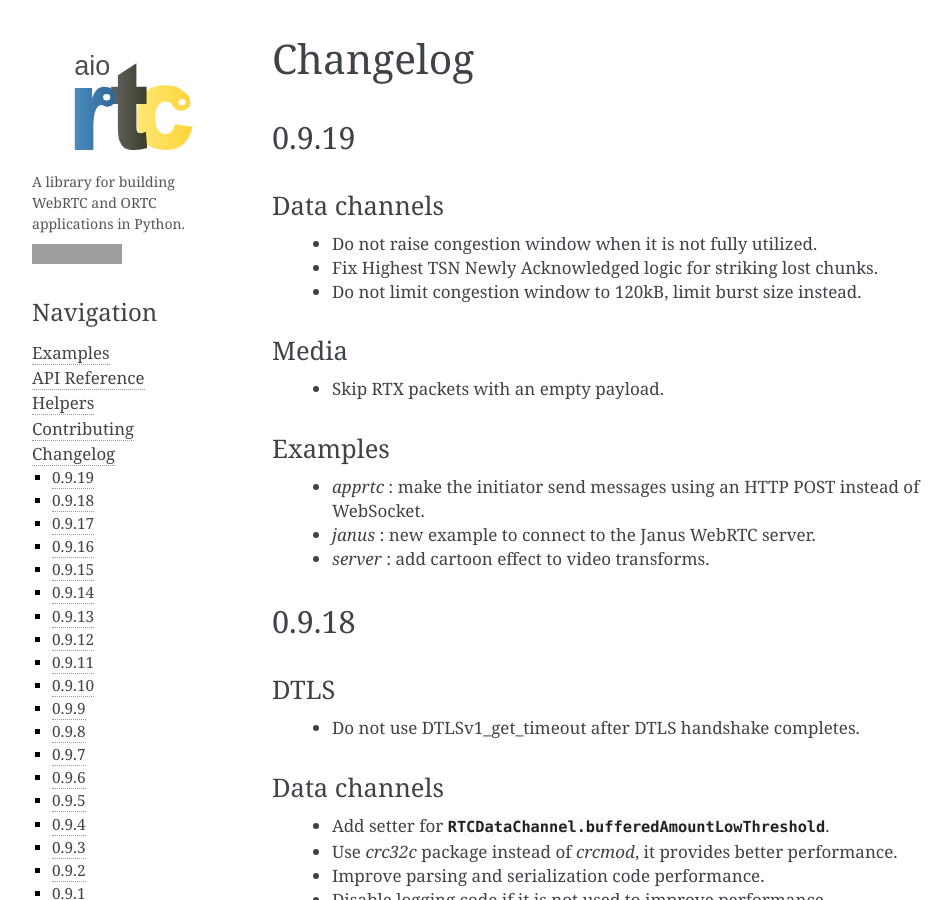
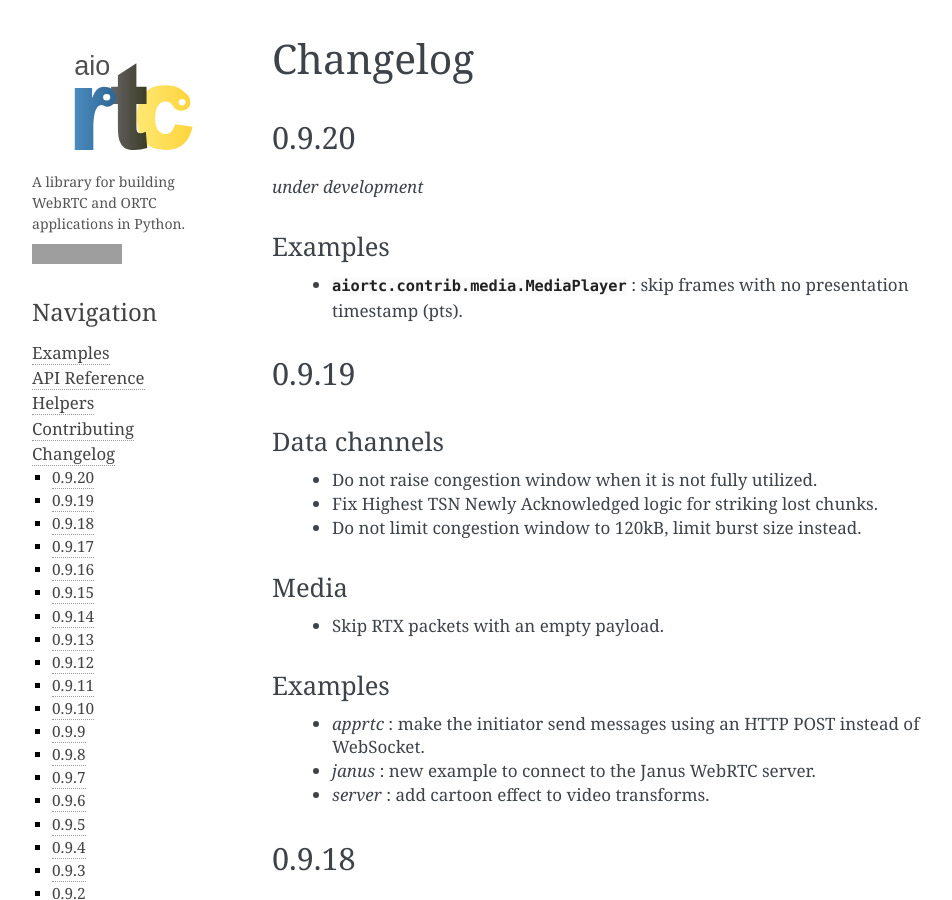
Before and after one commit to mametaro99/image-recognition, a Sphinx documentation site: the page built from docs/changelog.rst, in a window 1280 px wide and 900 px high. Shown: the whole window, without its empty margins (148-1100 px from the left). Built offline with Sphinx 7.4.7, drawn with Linux system fonts in a browser that asks for light colours; grey boxes are pictures that could not be loaded.

Commit message:
[media player] skip video frames with no presentation timestamp
This was encountered while reproducing #139 with the following RTSP
stream:

rtsp://46.105.54.176:80/64connections/Pariscam3.stream

```diff
--- a/docs/changelog.rst
+++ b/docs/changelog.rst
@@ -2,6 +2,16 @@ Changelog
 =========
 
 .. currentmodule:: aiortc
+
+0.9.20
+------
+
+*under development*
+
+Examples
+........
+
+  * :class:`aiortc.contrib.media.MediaPlayer` : skip frames with no presentation timestamp (pts).
 
 0.9.19
 ------
```
Also changed, not shown: 1 other file.
